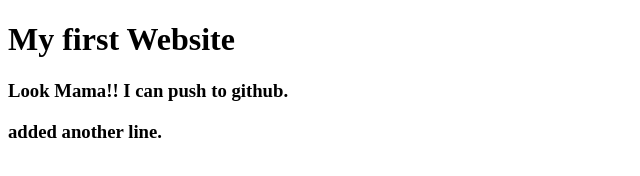
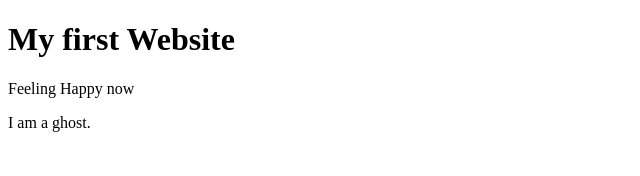
Before and after one commit to ichbinsakib/my-first-website, a plain HTML site: page index.html in a window 1280 px wide. Shown: the whole page, without its empty margins (0-640 px from the left). Drawn offline with Linux system fonts and the light colour scheme.

Commit message:
3rd change

```diff
--- a/index.html
+++ b/index.html
@@ -8,7 +8,7 @@
 </head>
 <body>
     <h1>My first Website</h1>
-    <h3>Look Mama!! I can push to github. </h3>
-     <h3>added another line. </h3>
+    <p>Feeling Happy now</p>
+    <p>I am a ghost.</p>
 </body>
 </html>
```
